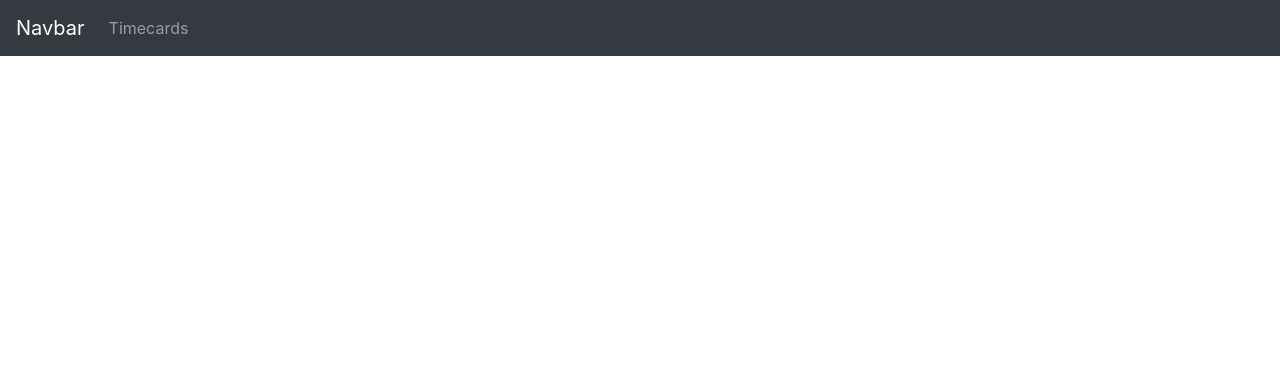
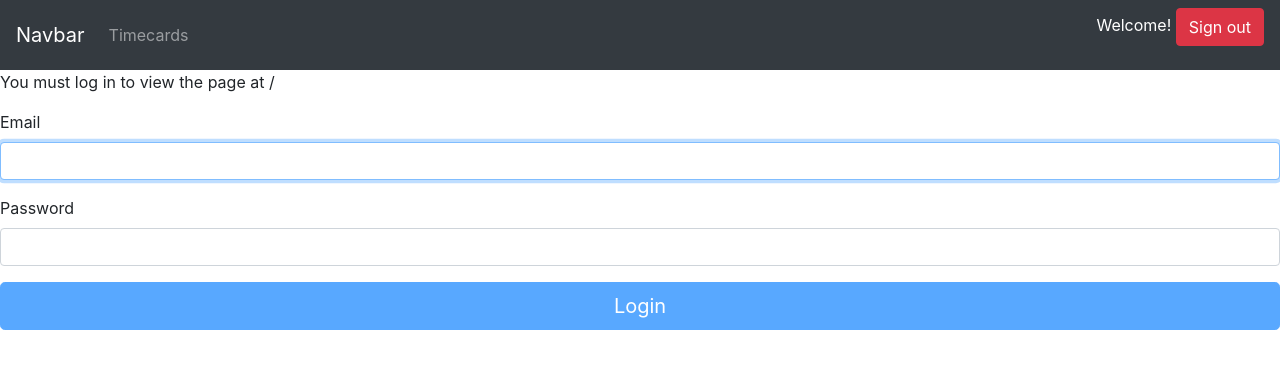
Before and after one commit to lraulin/my-booker, a React (Create React App) app: page /login in a window 1280 px wide. Shown: the top 368 px of the page. Built offline with nearby package versions, Linux system fonts and the light colour scheme; no server answers; sample sign-in values are in the browser's storage.

Commit message:
Successful login!

```diff
--- a/src/App.js
+++ b/src/App.js
@@ -1,31 +1,22 @@
-import React, { useState, useEffect } from "react";
-import { fetchTimecards } from "./api";
-import "./App.css";
-import Timecards from "./Timecards";
-import ViewTimecard from "./ViewTimecard";
+import React, { useContext, useState, createContext } from 'react';
 import {
   BrowserRouter as Router,
   Switch,
   Route,
+  useHistory,
   NavLink,
-} from "react-router-dom";
-import { Nav, Navbar } from "react-bootstrap";
+} from 'react-router-dom';
+import './App.css';
+import Timecards from './Timecards';
+import ViewTimecard from './ViewTimecard';
+import { Button, Nav, Navbar } from 'react-bootstrap';
+import Login from './Login';
+import { ProvideAuth, useAuth } from './use-auth';
+import PrivateRoute from './PrivateRoute';
 
-function App() {
-  const [timecards, setTimecards] = useState([]);
-  const [selectedTimecard, setSelectedTimecard] = useState();
-
-  useEffect(() => {
-    let mounted = true;
-    fetchTimecards().then((items) => {
-      if (mounted && items) {
-        setTimecards(items);
-      }
-    });
-    return () => (mounted = false);
-  }, []);
-
+const App = () => {
   return (
+    <ProvideAuth>
       <Router>
         <Navbar bg="dark" variant="dark">
           <Navbar.Brand href="#home">Navbar</Navbar.Brand>
@@ -34,23 +25,46 @@ function App() {
               Timecards
             </Nav.Link>
           </Nav>
+          <AuthButton />
         </Navbar>
-
-      {/* A <Switch> looks through its children <Route>s and
-            renders the first one that matches the current URL. */}
         <Switch>
-        <Route path="/timecards" exact>
-          <Timecards
-            timecards={timecards}
-            setSelectedTimecard={(tc) => setSelectedTimecard({ ...tc })}
-          />
-        </Route>
-        <Route path="/timecards/view">
-          <ViewTimecard tc={selectedTimecard}></ViewTimecard>
-        </Route>
+          <Route path="/login" component={Login} />
+          <PrivateRoute path="/timecards" exact>
+            <Timecards />
+          </PrivateRoute>
+          <PrivateRoute path="/timecards/view">
+            <ViewTimecard />
+          </PrivateRoute>
         </Switch>
       </Router>
+    </ProvideAuth>
   );
-}
+};
+
+/** For more details on
+ * `authContext`, `ProvideAuth`, `useAuth` and `useProvideAuth`
+ * refer to: https://usehooks.com/useAuth/
+ */
+
+const AuthButton = () => {
+  let history = useHistory();
+  let auth = useAuth();
+
+  return auth.user ? (
+    <p style={{ color: 'white' }}>
+      Welcome!{' '}
+      <Button
+        variant="danger"
+        onClick={() => {
+          auth.signout(() => history.push('/'));
+        }}
+      >
+        Sign out
+      </Button>
+    </p>
+  ) : (
+    <p style={{ color: 'white' }}>You are not logged in.</p>
+  );
+};
 
 export default App;
--- /dev/null
+++ b/src/Login.jsx
@@ -0,0 +1,59 @@
+import React, { useState } from 'react';
+import Form from 'react-bootstrap/Form';
+import Button from 'react-bootstrap/Button';
+import { useHistory, useLocation } from 'react-router-dom';
+import { useAuth } from 'use-auth';
+// import './Login.css';
+
+const Login = () => {
+  const [email, setEmail] = useState('');
+  const [password, setPassword] = useState('');
+  const history = useHistory();
+  const location = useLocation();
+  const auth = useAuth();
+  const { from } = location.state || { from: { pathname: '/' } };
+
+  const validateForm = () => {
+    return email.length > 0 && password.length > 0;
+  };
+
+  const handleLogin = async (event) => {
+    event.preventDefault();
+
+    // POST login request
+    auth.signin(email, password);
+
+    // Redirect on successful login
+    history.push('/timecards');
+  };
+
+  return (
+    <div className="Login">
+      <p>You must log in to view the page at {from.pathname}</p>
+      <Form onSubmit={handleLogin}>
+        <Form.Group controlId="email">
+          <Form.Label>Email</Form.Label>
+          <Form.Control
+            autoFocus
+            type="email"
+            value={email}
+            onChange={(e) => setEmail(e.target.value)}
+          />
+        </Form.Group>
+        <Form.Group controlId="password">
+          <Form.Label>Password</Form.Label>
+          <Form.Control
+            type="password"
+            value={password}
+            onChange={(e) => setPassword(e.target.value)}
+          />
+        </Form.Group>
+        <Button block size="lg" type="submit" disabled={!validateForm()}>
+          Login
+        </Button>
+      </Form>
+    </div>
+  );
+};
+
+export default Login;
--- /dev/null
+++ b/src/PrivateRoute.jsx
@@ -0,0 +1,28 @@
+import React from 'react';
+import { Redirect, Route } from 'react-router-dom';
+import { useAuth } from './use-auth';
+
+// A wrapper for <Route> that redirects to the login
+// screen if you're not yet authenticated.
+const PrivateRoute = ({ children, ...rest }) => {
+  let auth = useAuth();
+  return (
+    <Route
+      {...rest}
+      render={({ location }) =>
+        auth.user ? (
+          children
+        ) : (
+          <Redirect
+            to={{
+              pathname: '/login',
+              state: { from: location },
+            }}
+          />
+        )
+      }
+    />
+  );
+};
+
+export default PrivateRoute;
--- a/src/Timecards.js
+++ b/src/Timecards.js
@@ -1,9 +1,11 @@
-import React from "react";
-import { Button, Table } from "react-bootstrap";
-import { useHistory } from "react-router-dom";
+import React, { useContext, useEffect, useState } from 'react';
+import { Button, Table } from 'react-bootstrap';
+import { useHistory } from 'react-router-dom';
+import { fetchTimecards } from './api';
+import { useAuth } from './use-auth';
 
 const getUserName = (tc) =>
-  tc.user && tc.user.firstName + " " + tc.user.lastName;
+  tc.user && tc.user.firstName + ' ' + tc.user.lastName;
 
 const details = ({
   workDate,
@@ -20,13 +22,13 @@ const details = ({
   Weekly hours=${weeklyHours}`;
 
 const confirmed = ({ confirmUserId, confirmedAt }) =>
-  confirmUserId ? `User #${confirmUserId} on ${confirmedAt}` : "";
+  confirmUserId ? `User #${confirmUserId} on ${confirmedAt}` : '';
 
 const approved = ({ approvedUserId, approvedAt }) =>
-  approvedUserId ? `User #${approvedUserId} on ${approvedAt}` : "";
+  approvedUserId ? `User #${approvedUserId} on ${approvedAt}` : '';
 
 const payRates = ({ timecardPayRate }) => {
-  if (!timecardPayRate) return "";
+  if (!timecardPayRate) return '';
   const {
     description,
     payRate,
@@ -41,24 +43,22 @@ const stipends = ({
   stipendRuleAmount,
   stipendRuleDays,
 }) => {
-  if (!stipendRuleAmount) return "";
+  if (!stipendRuleAmount) return '';
   return `$${stipendPaymentAmount}
   $${stipendRuleAmount} / ${stipendRuleDays}`;
 };
 
-const Timecards = ({ timecards = [], setSelectedTimecard }) => {
+const Timecards = () => {
+  const [timecards, setTimecards] = useState(null);
+  const auth = useAuth();
   const history = useHistory();
-  const handleClick = (tc) => {
-    console.log("Updating selected timecard to " + getUserName(tc));
-    setSelectedTimecard({ ...tc });
-    history.push("/timecards/view");
-  };
 
-  const row = (tc) => (
+  const row = (tc) =>
+    tc ? (
       <tr key={tc.id}>
         <td>{tc.workDate}</td>
         <td>{tc.createdAt}</td>
-      <td>{tc.user.firstName + " " + tc.user.lastName}</td>
+        <td>{tc.user ? tc.user.firstName + ' ' + tc.user.lastName : ''}</td>
         <td>{details(tc)}</td>
         <td>{tc.memo}</td>
         <td>{confirmed(tc)}</td>
@@ -67,14 +67,26 @@ const Timecards = ({ timecards = [], setSelectedTimecard }) => {
         <td>{tc.agency}</td>
         <td>{tc.type}</td>
         <td>{tc.status}</td>
-      <td>{tc.timecardPhotoUrls.length}</td>
+        <td>{tc.timecardPhotoUrls ? tc.timecardPhotoUrls.length : ''}</td>
         <td>{stipends(tc)}</td>
-      <td>{"Total..."}</td>
+        <td>{'Total...'}</td>
         <td>
-        <Button variant="primary" onClick={() => handleClick(tc)}></Button>
+          {/* <Button variant="primary" onClick={() => handleClick(tc)}></Button> */}
         </td>
       </tr>
-  );
+    ) : null;
+
+  useEffect(() => {
+    let mounted = true;
+    if (auth.token) {
+      fetchTimecards(auth.token).then((items) => {
+        if (mounted && items) {
+          setTimecards(items);
+        }
+      });
+    }
+    return () => (mounted = false);
+  }, []);
 
   return (
     <div>
@@ -82,21 +94,21 @@ const Timecards = ({ timecards = [], setSelectedTimecard }) => {
         <thead>
           <tr>
             {[
-              "Work Date",
-              "Created At",
-              "Worker",
-              "Details",
-              "Memo",
-              "Confirmed",
-              "Approved",
-              "Pay Rates",
-              "Agency",
-              "Type",
-              "Status",
-              "Image",
-              "Stipend",
-              "Total",
-              "Inspect",
+              'Work Date',
+              'Created At',
+              'Worker',
+              'Details',
+              'Memo',
+              'Confirmed',
+              'Approved',
+              'Pay Rates',
+              'Agency',
+              'Type',
+              'Status',
+              'Image',
+              'Stipend',
+              'Total',
+              'Inspect',
             ].map((header) => (
               <th>{header}</th>
             ))}
--- a/src/ViewTimecard.js
+++ b/src/ViewTimecard.js
@@ -1,12 +1,10 @@
-import React from "react";
-import { Container, Row, Col } from "react-bootstrap";
-import Inspector from "./Inspector";
-import ImageViewer from "./ImageViewer";
+import React from 'react';
+import { Container, Row, Col } from 'react-bootstrap';
+import Inspector from './Inspector';
+import ImageViewer from './ImageViewer';
 
-const ViewTimecard = ({ tc }) => {
-  console.log("VIEWTIMECARD");
-  console.log(tc.user);
-
+const ViewTimecard = (props) => {
+  const tc = { timecardPhotoUrls: [] };
   return (
     <Container fluid>
       <Row>
--- /dev/null
+++ b/src/use-auth.js
@@ -0,0 +1,52 @@
+import React, { createContext, useContext, useState } from 'react';
+import { login } from './api';
+
+export const authContext = createContext(null);
+
+export const ProvideAuth = ({ children }) => {
+  const auth = useProvideAuth();
+  return <authContext.Provider value={auth}>{children}</authContext.Provider>;
+};
+
+export const useAuth = () => {
+  return useContext(authContext);
+};
+
+const useProvideAuth = () => {
+  const [user, setUser] = useState(localStorage.getItem('user'));
+  const [token, setToken] = useState(localStorage.getItem('token'));
+
+  const signin = async (email, password) => {
+    try {
+      console.log('Signing in from useProvideAuth...');
+      const res = await login(email, password);
+      if (res.user && res.accessToken) {
+        console.log('Success!');
+        setUser(res.user);
+        localStorage.setItem('user', JSON.stringify(user));
+        setToken(res.accessToken);
+        localStorage.setItem('token', res.accessToken);
+      } else {
+        console.log('Login failure...');
+        console.log(res);
+      }
+    } catch (e) {
+      console.log('Unable to sign in...');
+      console.log(e);
+    }
+  };
+
+  const signout = () => {
+    setUser(null);
+    setToken(null);
+    localStorage.removeItem('user');
+    localStorage.removeItem('token');
+  };
+
+  return {
+    user,
+    token,
+    signin,
+    signout,
+  };
+};
```
Also changed, not shown: jsconfig.json (added, +7 -0 lines), src/api.js (+44 -11 lines), 2 other files (tests, documents, lock files or other folders). Lines whose indentation alone changed are shown as unchanged.
